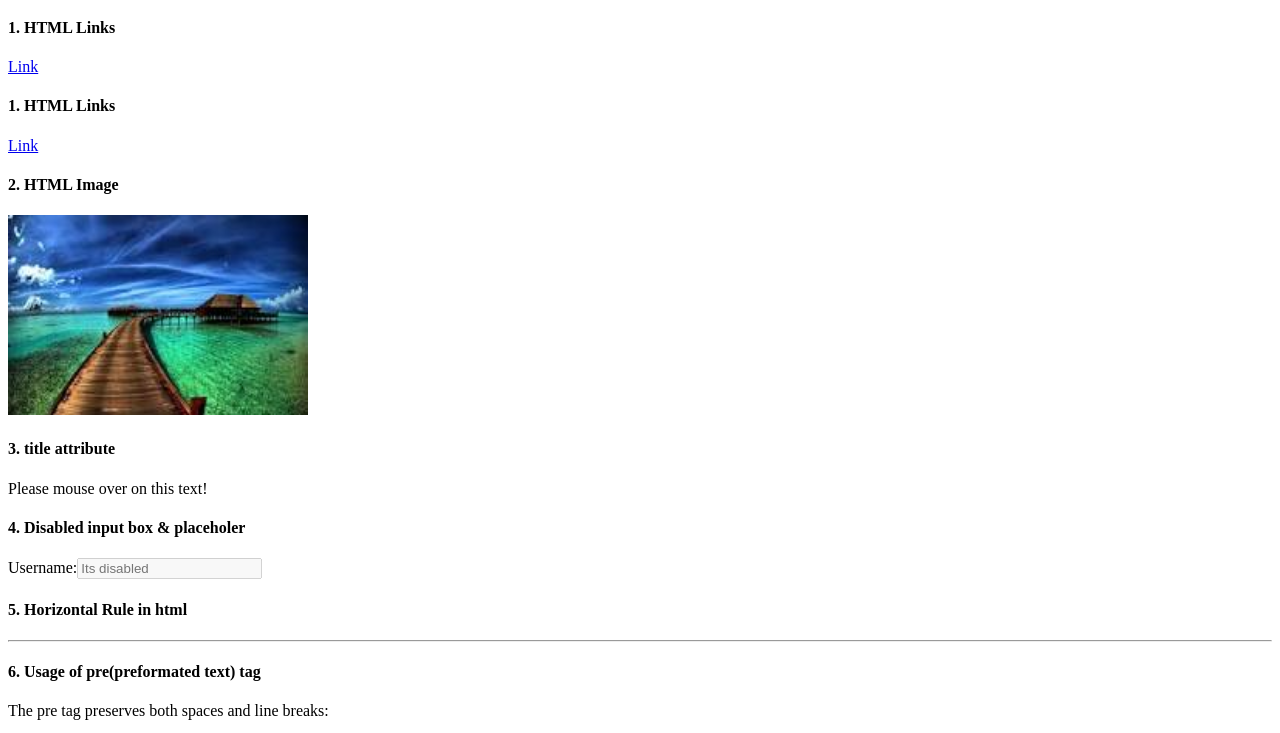
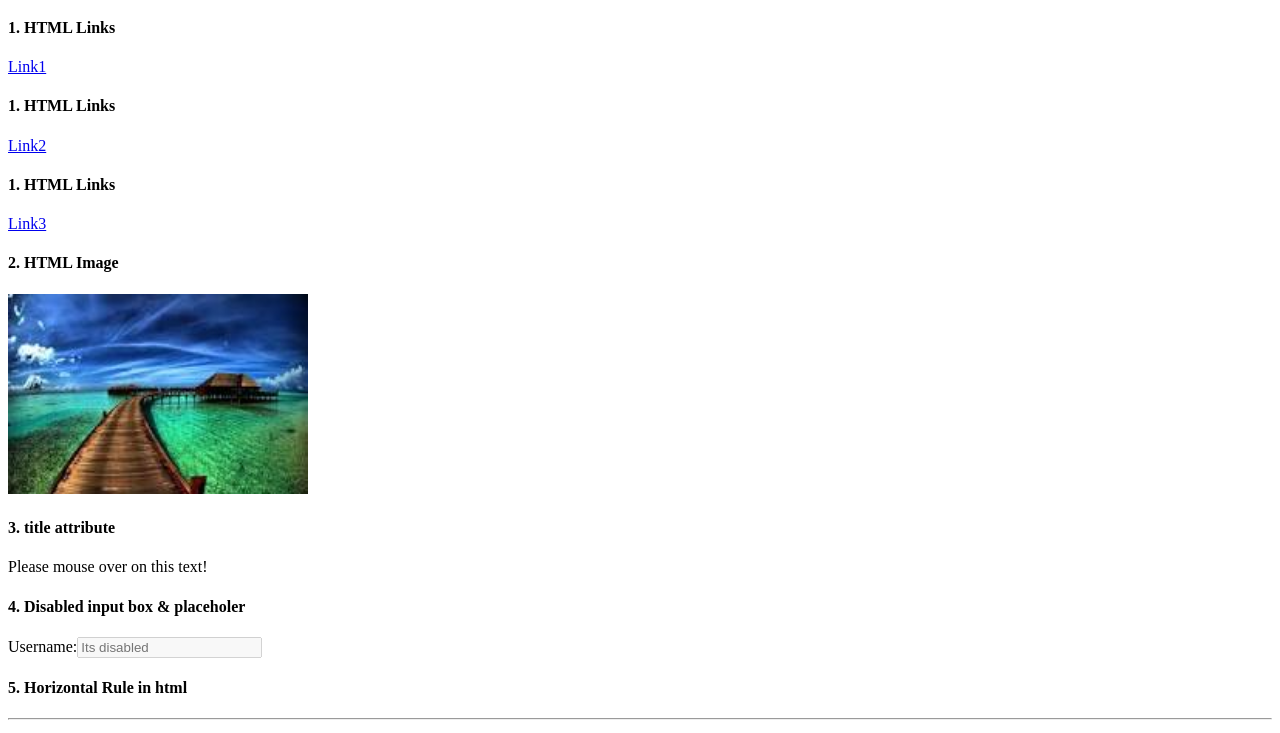
Before and after one commit to nagaraj-byndoor/PennyMac, a plain HTML site: page index.html in a window 1280 px wide. Shown: the part 61-794 px from the top of the page. Drawn offline with Linux system fonts and the light colour scheme.

Commit message:
adding changes to index.html

```diff
--- a/index.html
+++ b/index.html
@@ -7,9 +7,11 @@
 <h1>HTML5 Concepts</h1>
 
 <h4>1. HTML Links</h4>
-<a href=https://www.pennymacusa.com/>Link</a>
+<a href=https://www.pennymacusa.com/>Link1</a>
 <h4>1. HTML Links</h4>
-<a href=https://www.pennymacusa.com/>Link</a>
+<a href=http://www.pennymaccref.com//>Link2</a>
+<h4>1. HTML Links</h4>
+<a href=http://gopennymac.com//>Link3</a>
 
 <h4>2. HTML Image</h4>
 <img src="images.jpg" alt="images.jpg" width="300" height="200" />
```
